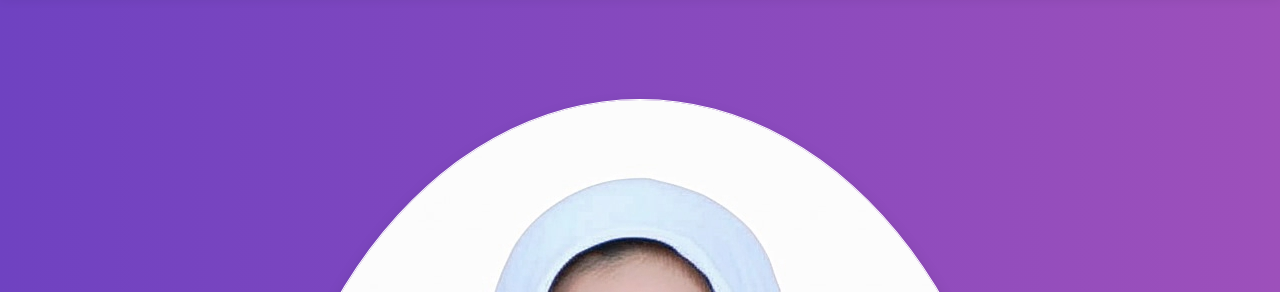
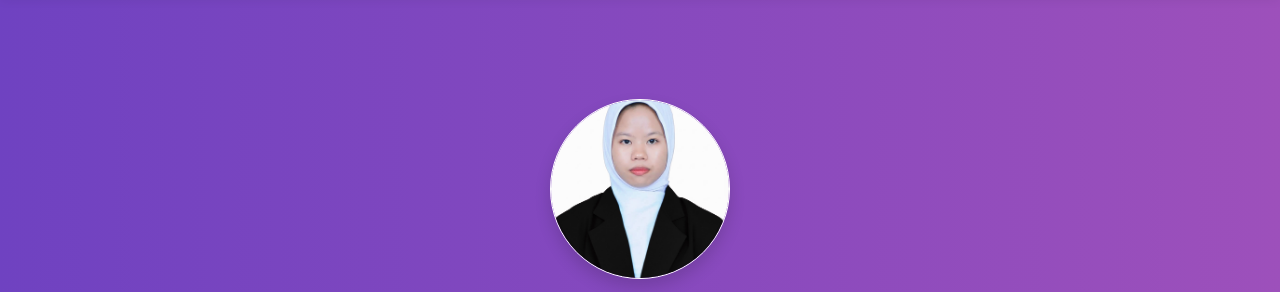
Before and after one commit to raudhatulzannah/myportfolio, a plain HTML site: page index.html in a window 1280 px wide. Shown: the part 57-349 px from the top of the page. Drawn offline with nearby package versions, Linux system fonts and the light colour scheme.

Commit message:
Update style.css

```diff
--- a/css/style.css
+++ b/css/style.css
@@ -44,3 +44,8 @@ footer {
   right: 1rem;
   z-index: 1000;
 }
+.profile-pic {
+  width: 180px;
+  height: 180px;
+  object-fit: cover;
+}
```
